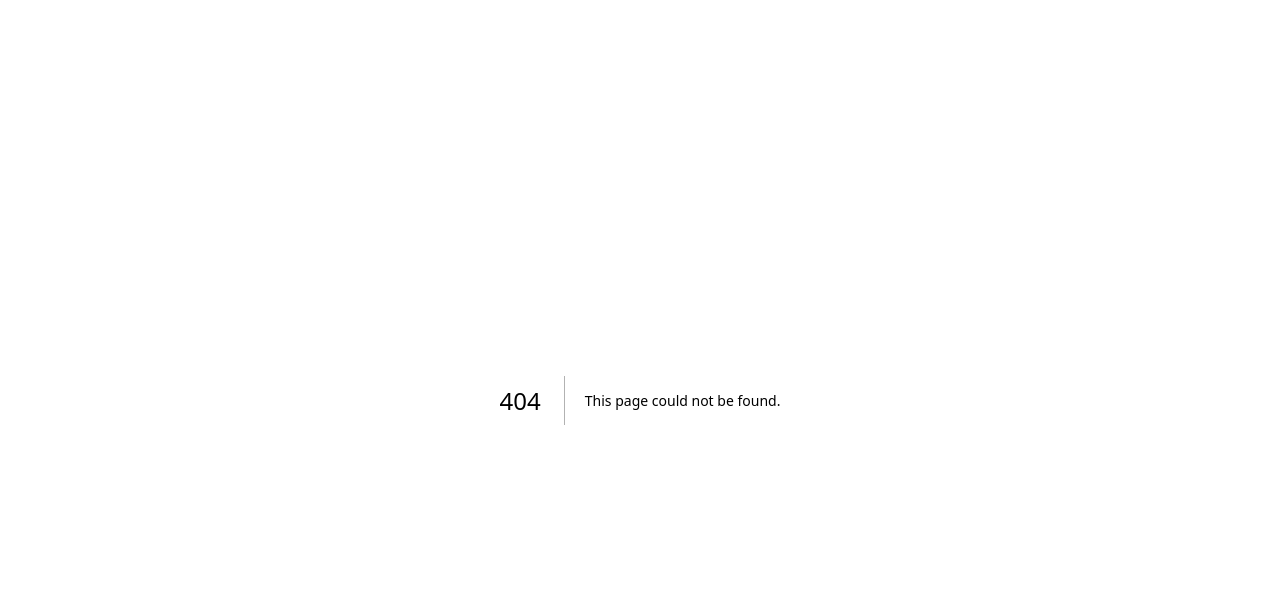
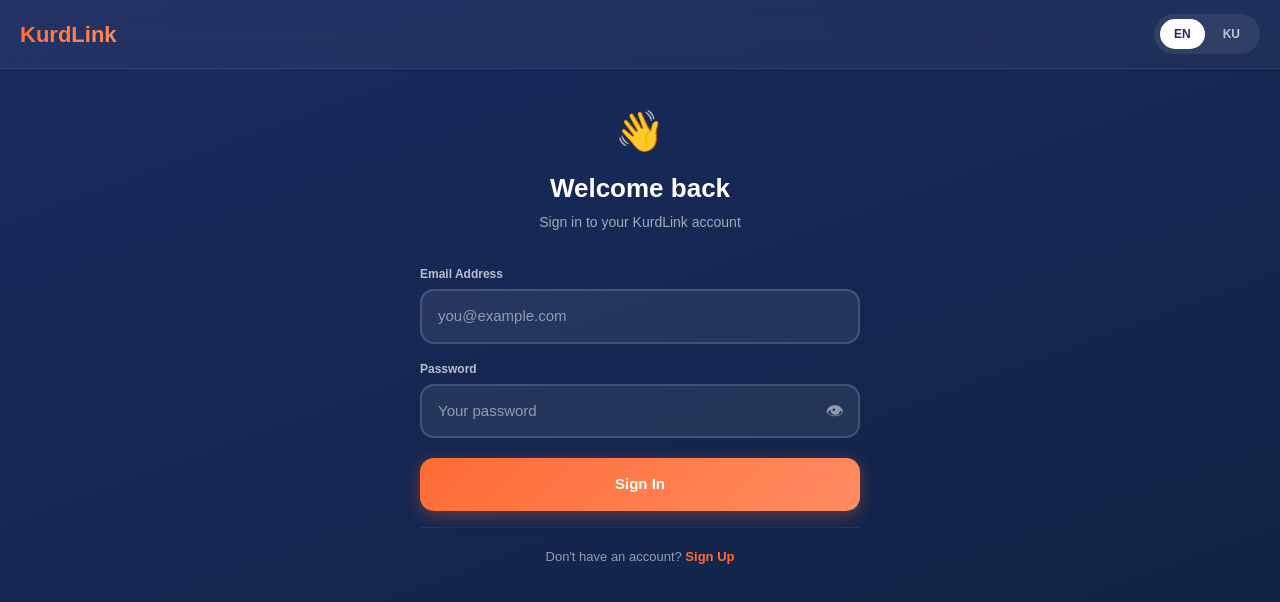
Before and after one commit to bawan93/KurdLink, a Next.js app: page /auth in a window 1280 px wide. Before the commit this address had no page. Shown: the top 602 px of the page. Built offline with nearby package versions, Linux system fonts and the light colour scheme.

Commit message:
Create page.js

```diff
--- /dev/null
+++ b/app/auth/page.js
@@ -0,0 +1,124 @@
+'use client'
+import { useState, Suspense } from 'react'
+import { useRouter, useSearchParams } from 'next/navigation'
+import { createBrowserClient } from '@supabase/ssr'
+
+const FONT = "'Plus Jakarta Sans', 'Sora', sans-serif"
+const ORANGE = 'linear-gradient(135deg, #FF6B35, #FF8C61)'
+const NAVY = '#1A2B5F'
+
+function getSupabase() {
+  return createBrowserClient(
+    process.env.NEXT_PUBLIC_SUPABASE_URL,
+    process.env.NEXT_PUBLIC_SUPABASE_ANON_KEY
+  )
+}
+
+function AuthInner() {
+  const router = useRouter()
+  const searchParams = useSearchParams()
+  const redirect = searchParams.get('redirect') || '/'
+
+  const [lang, setLang] = useState('en')
+  const [email, setEmail] = useState('')
+  const [password, setPassword] = useState('')
+  const [showPass, setShowPass] = useState(false)
+  const [loading, setLoading] = useState(false)
+  const [error, setError] = useState('')
+  const [focus, setFocus] = useState(null)
+
+  const isRtl = lang === 'ku'
+  const T = {
+    en: { title: 'Welcome back', tagline: 'Sign in to your KurdLink account', email: 'Email Address', emailPh: 'you@example.com', password: 'Password', passPh: 'Your password', signIn: 'Sign In', signingIn: 'Signing in…', noAccount: "Don't have an account?", signUp: 'Sign Up', errFill: 'Please enter your email and password', errInvalid: 'Invalid email or password' },
+    ku: { title: 'بەخێربێیتەوە', tagline: 'بچۆ ژوورەوە بۆ ئەکاونتی KurdLink', email: 'ئیمەیڵ', emailPh: 'ئیمەیڵەکەت', password: 'وشەی نهێنی', passPh: 'وشەی نهێنیەکەت', signIn: 'چوونەژوورەوە', signingIn: 'چاوەڕوانبە…', noAccount: 'ئەکاونتت نییە؟', signUp: 'دروستکردنی ئەکاونت', errFill: 'تکایە ئیمەیڵ و وشەی نهێنی بنووسە', errInvalid: 'ئیمەیڵ یان وشەی نهێنی هەڵەیە' }
+  }
+  const t = T[lang]
+
+  const handleSignIn = async () => {
+    setError('')
+    if (!email.trim() || !password) return setError(t.errFill)
+    setLoading(true)
+    try {
+      const supabase = getSupabase()
+      const { error: e } = await supabase.auth.signInWithPassword({ email, password })
+      if (e) throw e
+      router.push(redirect)
+    } catch (err) {
+      setError(t.errInvalid)
+    } finally {
+      setLoading(false)
+    }
+  }
+
+  const inp = (f) => ({
+    width: '100%', padding: '14px 16px',
+    border: `2px solid ${focus === f ? '#FF6B35' : 'rgba(255,255,255,0.15)'}`,
+    borderRadius: 14, fontSize: 15, fontFamily: FONT, outline: 'none',
+    background: 'rgba(255,255,255,0.07)', color: '#fff', boxSizing: 'border-box',
+    transition: 'border-color 0.2s', direction: 'ltr'
+  })
+
+  return (
+    <div style={{ minHeight: '100vh', minHeight: '100dvh', background: `linear-gradient(160deg,${NAVY} 0%,#0f2240 100%)`, fontFamily: FONT, direction: isRtl ? 'rtl' : 'ltr', display: 'flex', flexDirection: 'column' }}>
+
+      {/* Header */}
+      <div style={{ padding: '14px 20px', display: 'flex', justifyContent: 'space-between', alignItems: 'center', background: 'rgba(255,255,255,0.04)', borderBottom: '1px solid rgba(255,255,255,0.08)', position: 'sticky', top: 0, zIndex: 10, backdropFilter: 'blur(12px)' }}>
+        <div style={{ fontSize: 22, fontWeight: 800, background: ORANGE, WebkitBackgroundClip: 'text', WebkitTextFillColor: 'transparent' }}>KurdLink</div>
+        <div style={{ display: 'flex', gap: 4, background: 'rgba(255,255,255,0.08)', padding: '5px 6px', borderRadius: 20 }}>
+          {['en', 'ku'].map(l => (
+            <button key={l} onClick={() => setLang(l)} style={{ padding: '6px 14px', background: lang === l ? '#fff' : 'transparent', color: lang === l ? NAVY : 'rgba(255,255,255,0.7)', border: 'none', borderRadius: 16, fontWeight: 700, fontSize: 12, cursor: 'pointer', fontFamily: FONT }}>
+              {l === 'en' ? 'EN' : 'KU'}
+            </button>
+          ))}
+        </div>
+      </div>
+
+      {/* Main */}
+      <div style={{ flex: 1, padding: '32px 20px 40px', maxWidth: 480, width: '100%', margin: '0 auto', boxSizing: 'border-box' }}>
+        <div style={{ textAlign: 'center', marginBottom: 32 }}>
+          <div style={{ fontSize: 40, marginBottom: 12 }}>👋</div>
+          <h1 style={{ fontSize: 26, fontWeight: 800, color: '#fff', margin: '0 0 8px', lineHeight: 1.2 }}>{t.title}</h1>
+          <p style={{ fontSize: 14, color: 'rgba(255,255,255,0.6)', margin: 0 }}>{t.tagline}</p>
+        </div>
+
+        <div style={{ display: 'flex', flexDirection: 'column', gap: 16 }}>
+          {error && (
+            <div style={{ background: 'rgba(239,68,68,0.15)', border: '1.5px solid rgba(239,68,68,0.5)', borderRadius: 12, padding: '12px 16px', fontSize: 13, fontWeight: 600, color: '#FCA5A5' }}>
+              {error}
+            </div>
+          )}
+
+          <div>
+            <label style={{ display: 'block', fontSize: 12, fontWeight: 700, color: 'rgba(255,255,255,0.7)', marginBottom: 6 }}>{t.email}</label>
+            <input type="email" value={email} onChange={e => setEmail(e.target.value)} placeholder={t.emailPh} onFocus={() => setFocus('email')} onBlur={() => setFocus(null)} style={inp('email')} />
+          </div>
+
+          <div>
+            <label style={{ display: 'block', fontSize: 12, fontWeight: 700, color: 'rgba(255,255,255,0.7)', marginBottom: 6 }}>{t.password}</label>
+            <div style={{ position: 'relative' }}>
+              <input type={showPass ? 'text' : 'password'} value={password} onChange={e => setPassword(e.target.value)} placeholder={t.passPh} onFocus={() => setFocus('password')} onBlur={() => setFocus(null)} onKeyDown={e => e.key === 'Enter' && handleSignIn()} style={{ ...inp('password'), paddingRight: 48 }} />
+              <span onClick={() => setShowPass(!showPass)} style={{ position: 'absolute', right: 16, top: '50%', transform: 'translateY(-50%)', cursor: 'pointer', fontSize: 18, color: 'rgba(255,255,255,0.5)' }}>{showPass ? '🙈' : '👁'}</span>
+            </div>
+          </div>
+
+          <button onClick={handleSignIn} disabled={loading} style={{ width: '100%', padding: '15px', background: loading ? 'rgba(255,255,255,0.1)' : ORANGE, border: 'none', borderRadius: 14, fontSize: 15, fontWeight: 700, color: loading ? 'rgba(255,255,255,0.4)' : '#fff', cursor: loading ? 'default' : 'pointer', fontFamily: FONT, boxShadow: loading ? 'none' : '0 4px 16px rgba(255,107,53,0.35)', marginTop: 4 }}>
+            {loading ? t.signingIn : t.signIn}
+          </button>
+
+          <div style={{ textAlign: 'center', paddingTop: 16, borderTop: '1px solid rgba(255,255,255,0.08)' }}>
+            <span style={{ fontSize: 13, color: 'rgba(255,255,255,0.55)' }}>{t.noAccount} </span>
+            <span onClick={() => router.push(`/onboarding?redirect=${redirect}`)} style={{ fontSize: 13, fontWeight: 700, color: '#FF6B35', cursor: 'pointer' }}>{t.signUp}</span>
+          </div>
+        </div>
+      </div>
+    </div>
+  )
+}
+
+export default function Auth() {
+  return (
+    <Suspense fallback={<div style={{ minHeight: '100vh', background: '#1A2B5F' }} />}>
+      <AuthInner />
+    </Suspense>
+  )
+}
```
